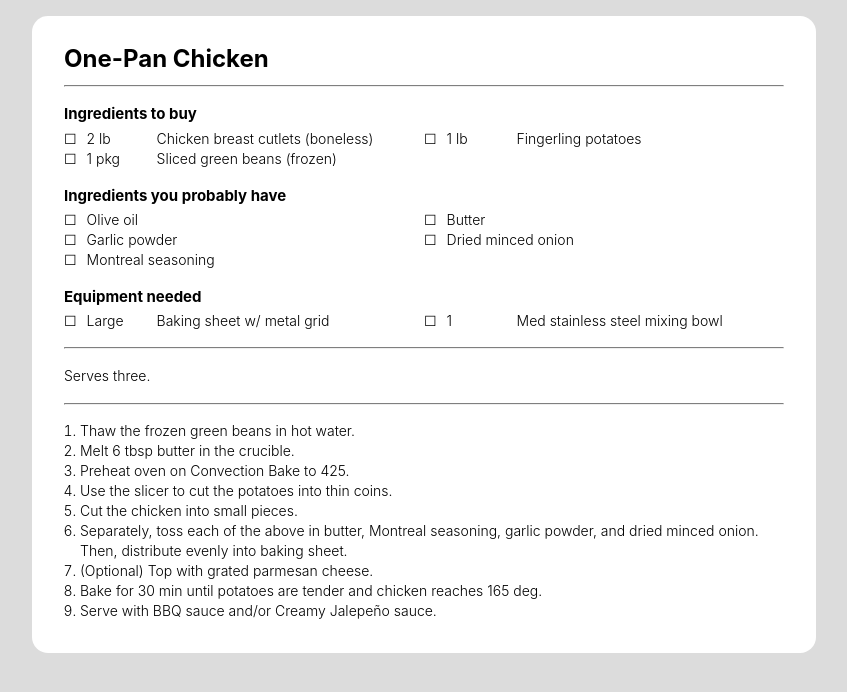
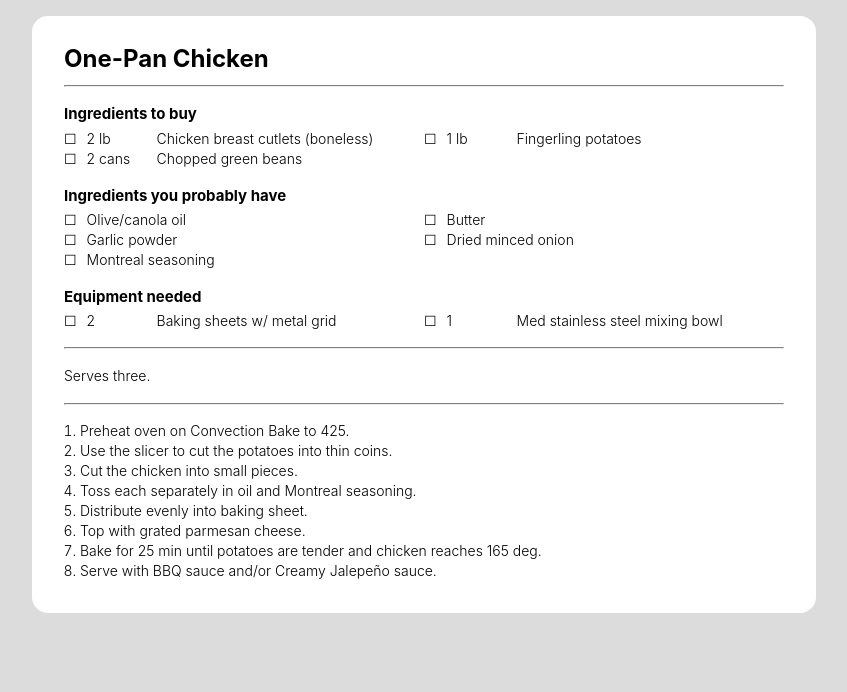
Before and after one commit to gaelanlloyd/jekyll-recipes, a Jekyll site: the page built from _recipes/one-pan-chicken.md, in a window 1280 px wide. Shown: the top 692 px of the page, without its empty margins (216-1063 px from the left). Built offline with Jekyll 4.4.1, drawn with Linux system fonts in a browser that asks for light colours.

Commit message:
Update one-pan-chicken.md

```diff
--- a/_recipes/one-pan-chicken.md
+++ b/_recipes/one-pan-chicken.md
@@ -4,23 +4,22 @@ yield: Serves three.
 ingredientsToBuy:
   - { qty: "2 lb", item: "Chicken breast cutlets (boneless)" }
   - { qty: "1 lb", item: "Fingerling potatoes" }
-  - { qty: "1 pkg", item: "Sliced green beans (frozen)" }
+  - { qty: "2 cans", item: "Chopped green beans" }
 ingredientsYouHave:
-  - Olive oil
+  - Olive/canola oil
   - Butter
   - Garlic powder
   - Dried minced onion
   - Montreal seasoning
 equipment:
-  - { type: "Large", item: "Baking sheet w/ metal grid" }
+  - { type: "2", item: "Baking sheets w/ metal grid" }
   - { type: "1", item: "Med stainless steel mixing bowl" }
 ---
-- Thaw the frozen green beans in hot water.
-- Melt 6 tbsp butter in the crucible.
 - Preheat oven on Convection Bake to 425.
 - Use the slicer to cut the potatoes into thin coins.
 - Cut the chicken into small pieces.
-- Separately, toss each of the above in butter, Montreal seasoning, garlic powder, and dried minced onion. Then, distribute evenly into baking sheet.
-- (Optional) Top with grated parmesan cheese.
-- Bake for 30 min until potatoes are tender and chicken reaches 165 deg.
+- Toss each separately in oil and Montreal seasoning.
+- Distribute evenly into baking sheet.
+- Top with grated parmesan cheese.
+- Bake for 25 min until potatoes are tender and chicken reaches 165 deg.
 - Serve with BBQ sauce and/or Creamy Jalepeño sauce.
```
